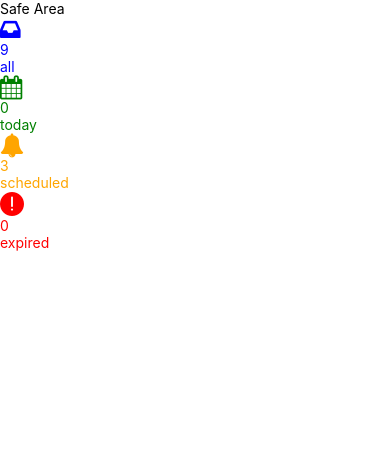
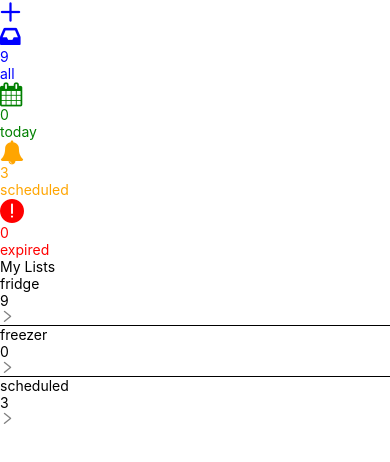
Before and after one commit to Harry654/pine, a React Native app: screen / in a window 390 px wide. Shown: the top 462 px of the page. Built offline with nearby package versions, Linux system fonts and the light colour scheme.

Commit message:
feat: added lists section

```diff
--- a/App.tsx
+++ b/App.tsx
@@ -1,46 +1,29 @@
 import { StatusBar } from "expo-status-bar";
-import { SafeAreaView, ScrollView, StyleSheet, Text, View } from "react-native";
-import SectionItem from "./src/components/SectionItem";
-import { ISectionItem } from "./src/types";
+import {
+  SafeAreaView,
+  ScrollView,
+  StyleSheet,
+  Text,
+  TouchableOpacity,
+  View,
+} from "react-native";
+import Sections from "./src/components/Sections";
+import FontAwesome6 from "@expo/vector-icons/FontAwesome6";
+import MyLists from "./src/components/MyLists";
 
 export default function App() {
-  const sections: ISectionItem[] = [
-    {
-      section: "all",
-      number: 9,
-    },
-    {
-      section: "today",
-      number: 0,
-    },
-    {
-      section: "scheduled",
-      number: 3,
-    },
-    {
-      section: "expired",
-      number: 0,
-    },
-  ];
   return (
     <SafeAreaView className="w-full flex-1 bg-gray-100">
       <ScrollView className="w-full flex-1 bg-gray-100">
-        <Text>Safe Area</Text>
-        <View className="w-full border border-black flex flex-row flex-wrap justify-center">
-          {sections.map((sectionItem, index) => (
-            <SectionItem key={index} sectionItem={sectionItem} />
-          ))}
+        <View className="h-10 flex flex-row justify-end items-center px-5 mb-3">
+          <TouchableOpacity>
+            <FontAwesome6 name="add" size={24} color="blue" />
+          </TouchableOpacity>
         </View>
+
+        <Sections />
+        <MyLists />
       </ScrollView>
     </SafeAreaView>
   );
 }
-
-const styles = StyleSheet.create({
-  container: {
-    flex: 1,
-    backgroundColor: "#fff",
-    alignItems: "center",
-    justifyContent: "center",
-  },
-});
--- /dev/null
+++ b/src/components/MyLists.tsx
@@ -0,0 +1,28 @@
+import React from "react";
+import { Text, TouchableOpacity, View } from "react-native";
+import SectionItem from "./SectionItem";
+import { list } from "../helpers/list";
+import AntDesign from "@expo/vector-icons/AntDesign";
+
+const MyLists = () => {
+  return (
+    <View className="mt-5 p-5">
+      <Text className="text-black font-bold text-xl">My Lists</Text>
+      <View className="rounded-lg bg-white mt-3">
+        {list.map(({ title, number }, index) => (
+          <TouchableOpacity
+            key={index}
+            className="p-2 flex flex-row justify-end items-center border-gray-300"
+            style={{ borderBottomWidth: index < list.length - 1 ? 1 : 0 }}
+          >
+            <Text className="capitalize text-lg mr-auto">{title}</Text>
+            <Text className="capitalize text-lg opacity-50">{number}</Text>
+            <AntDesign name="right" size={15} color="rgba(0, 0, 0, 0.5)" />
+          </TouchableOpacity>
+        ))}
+      </View>
+    </View>
+  );
+};
+
+export default MyLists;
--- a/src/components/SectionItem.tsx
+++ b/src/components/SectionItem.tsx
@@ -52,7 +52,7 @@ const SectionItem: React.FC<Props> = ({ sectionItem }) => {
     }
   };
   return (
-    <View className="w-[45%] rounded-md bg-white m-1 p-3">
+    <View className="w-[45%] rounded-md bg-white m-1 p-3 shadow-md">
       <View className="flex flex-row justify-between items-center">
         {getIcon(sectionItem.section)}
         <Text
--- /dev/null
+++ b/src/components/Sections.tsx
@@ -0,0 +1,16 @@
+import React from "react";
+import { Text, View } from "react-native";
+import { sections } from "../helpers/sections";
+import SectionItem from "./SectionItem";
+
+const Sections = () => {
+  return (
+    <View className="w-full flex-row flex-wrap justify-center">
+      {sections.map((sectionItem, index) => (
+        <SectionItem key={index} sectionItem={sectionItem} />
+      ))}
+    </View>
+  );
+};
+
+export default Sections;
--- /dev/null
+++ b/src/helpers/list.js
@@ -0,0 +1,14 @@
+export const list = [
+  {
+    title: "fridge",
+    number: 9,
+  },
+  {
+    title: "freezer",
+    number: 0,
+  },
+  {
+    title: "scheduled",
+    number: 3,
+  },
+];
--- /dev/null
+++ b/src/helpers/sections.js
@@ -0,0 +1,18 @@
+export const sections = [
+    {
+      section: "all",
+      number: 9,
+    },
+    {
+      section: "today",
+      number: 0,
+    },
+    {
+      section: "scheduled",
+      number: 3,
+    },
+    {
+      section: "expired",
+      number: 0,
+    },
+  ];
```
